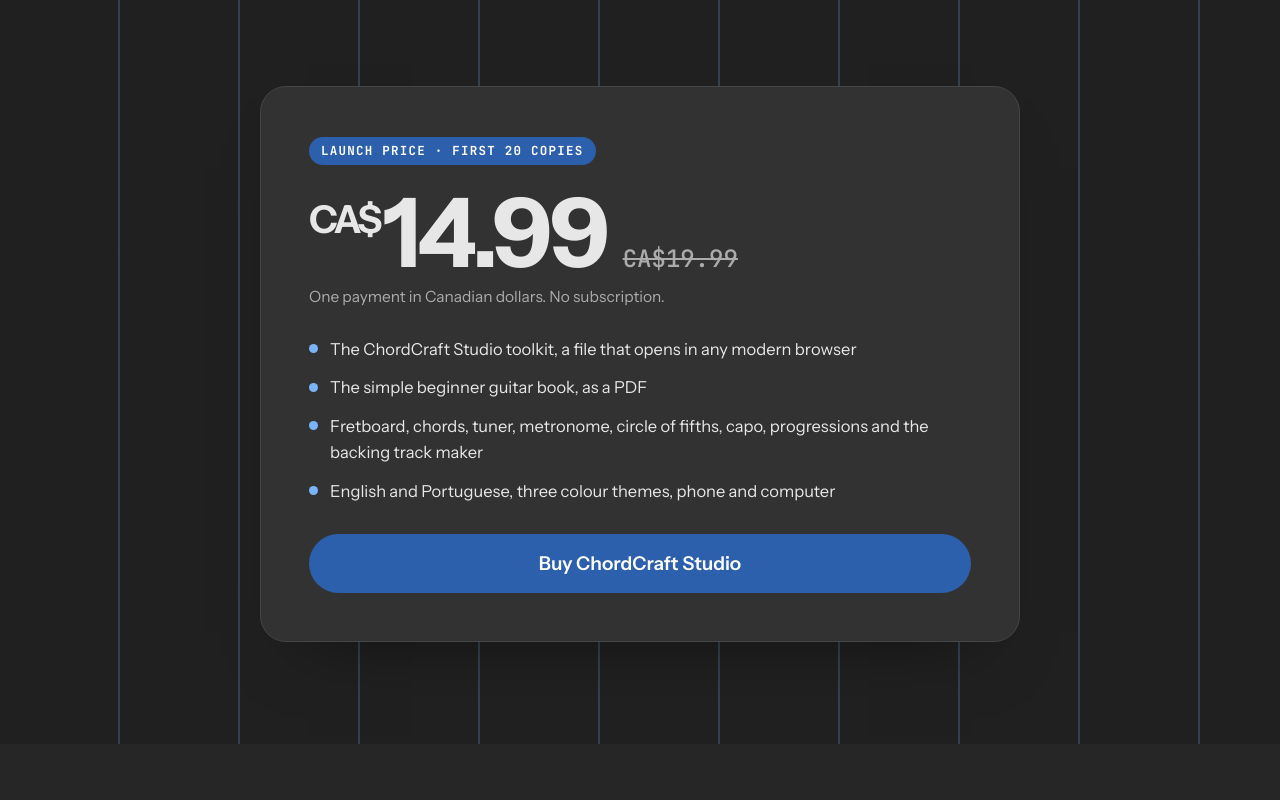
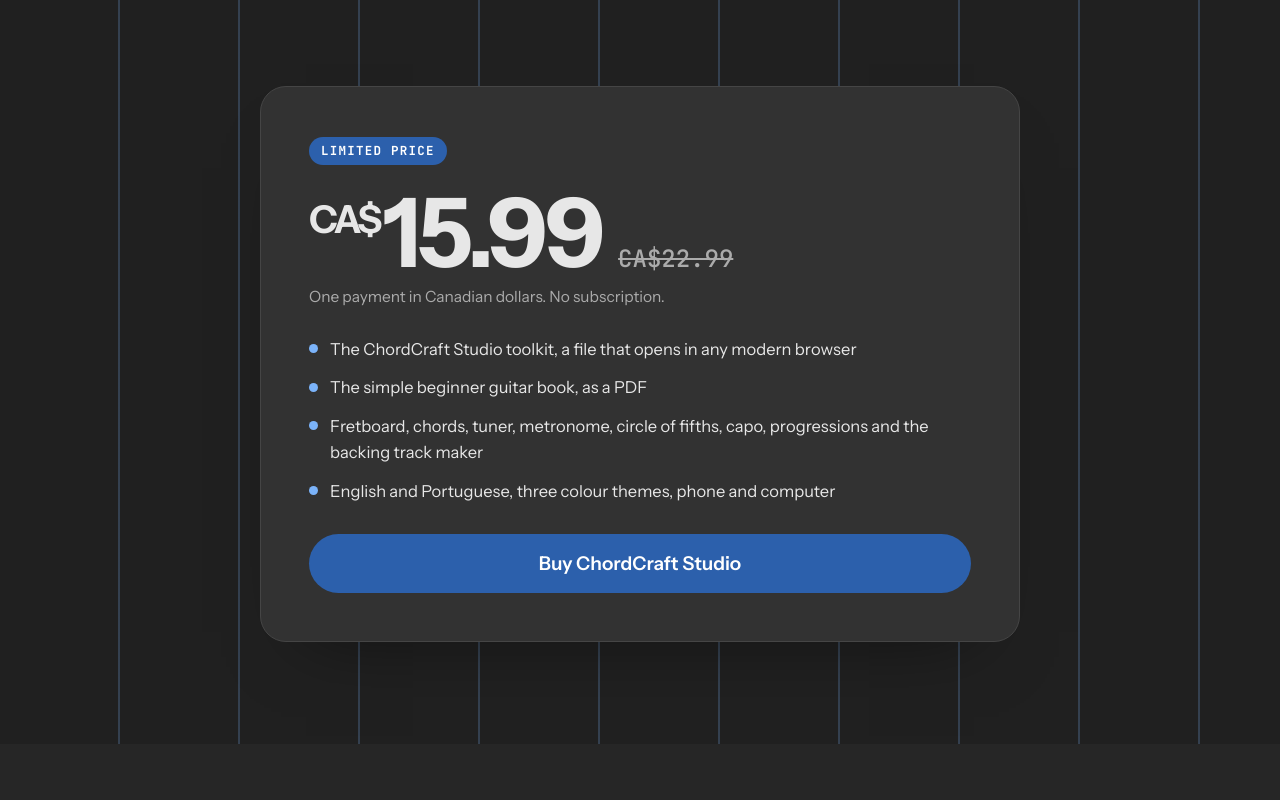
Before and after one commit to leoneloliver/chordcraft-studio, a plain HTML site: page index.html in a window 1280 px wide. Shown: the part 3560-4360 px from the top of the page. Drawn offline with Linux system fonts and the light colour scheme.

Commit message:
Price CA$15.99 (was CA$22.99), limited price badge
Co-Authored-By: Claude Sonnet 5.5 <noreply@anthropic.com>
Claude-Session: https://claude.ai/code/session_014cp1RdSTQMuiHASKod8rWY

```diff
--- a/index.html
+++ b/index.html
@@ -246,8 +246,8 @@ footer .wrap{display:flex;justify-content:space-between;gap:12px;flex-wrap:wrap}
 <section class="sec price" id="price">
   <div class="wrap">
     <div class="pbox">
-      <span class="badge">Launch price · first 20 copies</span>
-      <div class="amount"><span class="now"><sup>CA$</sup>14.99</span><span class="was">CA$19.99</span></div>
+      <span class="badge">Limited price</span>
+      <div class="amount"><span class="now"><sup>CA$</sup>15.99</span><span class="was">CA$22.99</span></div>
       <p class="pnote">One payment in Canadian dollars. No subscription.</p>
       <ul class="points">
         <li>The ChordCraft Studio toolkit, a file that opens in any modern browser</li>
@@ -277,7 +277,7 @@ footer .wrap{display:flex;justify-content:space-between;gap:12px;flex-wrap:wrap}
 <section class="final">
   <div class="wrap">
     <h2>Pick up your guitar. The band is ready.</h2>
-    <p>Start with the launch price while it lasts.</p>
+    <p>Get the limited price while it lasts.</p>
     <a class="cta" href="#price" data-buy>Get ChordCraft Studio</a>
   </div>
 </section>
```
